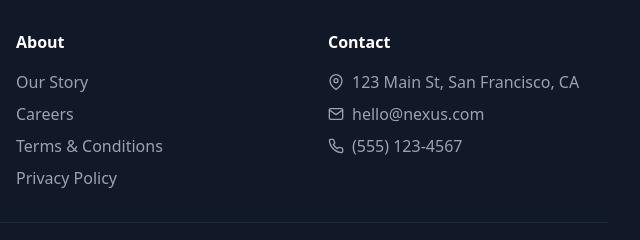
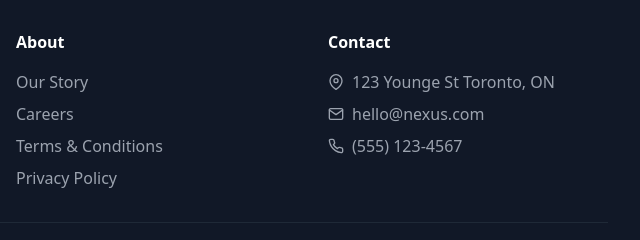
Before and after one commit to aidentoe/fakewebsite, a plain HTML site: page index.html in a window 1280 px wide. Shown: the part 1890-2130 px from the top of the page, 640-1280 px from the left. Drawn offline with nearby package versions, Linux system fonts and the light colour scheme.

Commit message:
Update index.html

```diff
--- a/index.html
+++ b/index.html
@@ -315,7 +315,7 @@
                     <ul class="space-y-2">
                         <li class="flex items-center text-gray-400">
                             <i data-feather="map-pin" class="w-4 h-4 mr-2"></i>
-                            <span>123 Main St, San Francisco, CA</span>
+                            <span>123 Younge St Toronto, ON</span>
                         </li>
                         <li class="flex items-center text-gray-400">
                             <i data-feather="mail" class="w-4 h-4 mr-2"></i>
```
